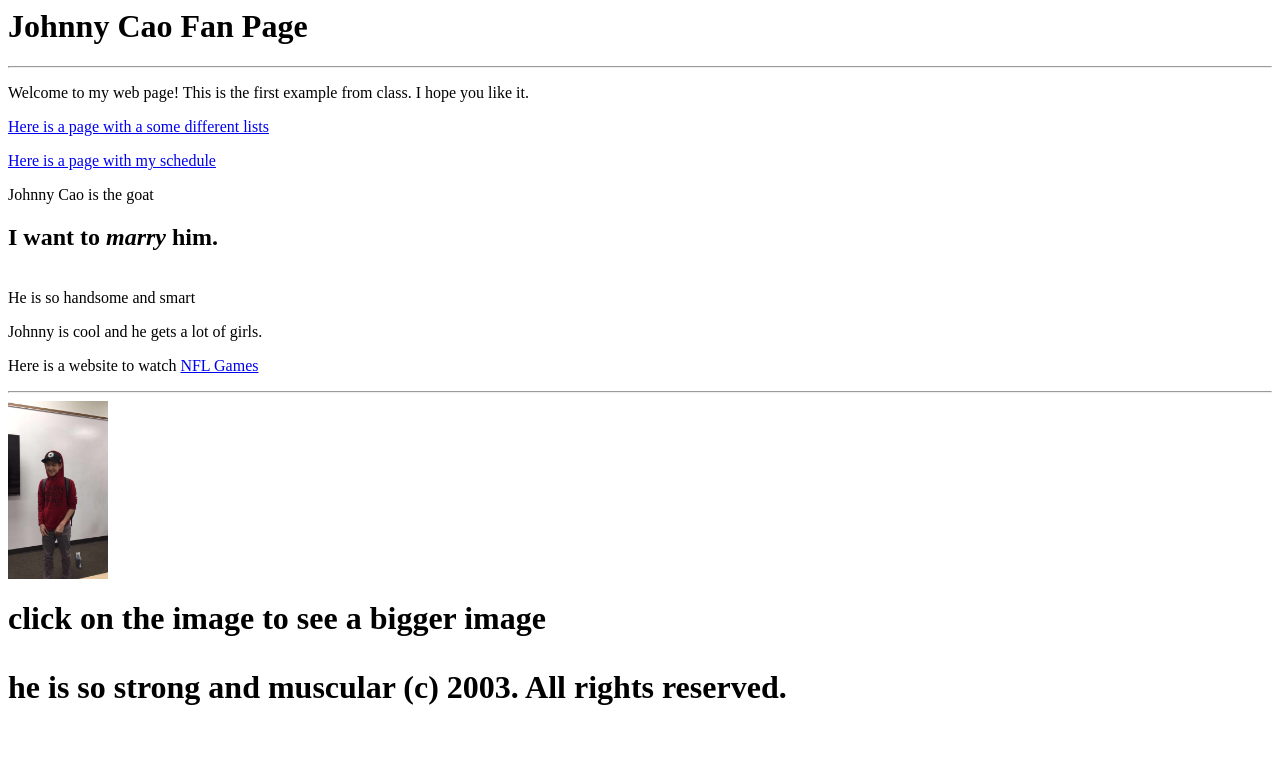
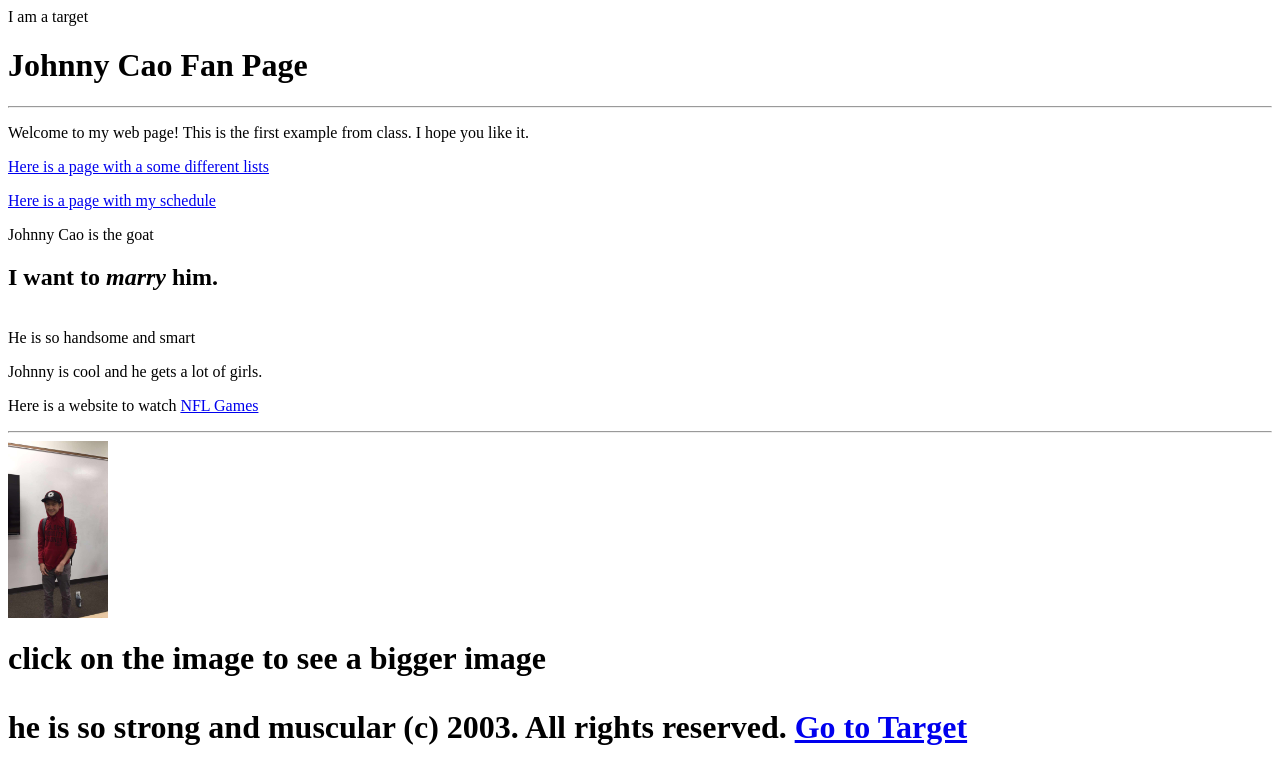
Before and after one commit to sebastianvald/classexamples, a plain HTML site: page index.html in a window 1280 px wide. Drawn offline with Linux system fonts and the light colour scheme.

Commit message:
Update index.html

```diff
--- a/index.html
+++ b/index.html
@@ -1,4 +1,5 @@
 <html>
+  <a name="target">I am a target</a>
   <title>Johnny Cao Fan Page</title>
   <h1>Johnny Cao Fan Page</h1>
   <hr>
@@ -20,5 +21,6 @@
   <p><h1>click on the image to see a bigger image
   <p><h1>he is so strong and muscular
   (c) 2003. All rights reserved.
+  <a href="#target">Go to Target</a
   </body>
 </html>
```
